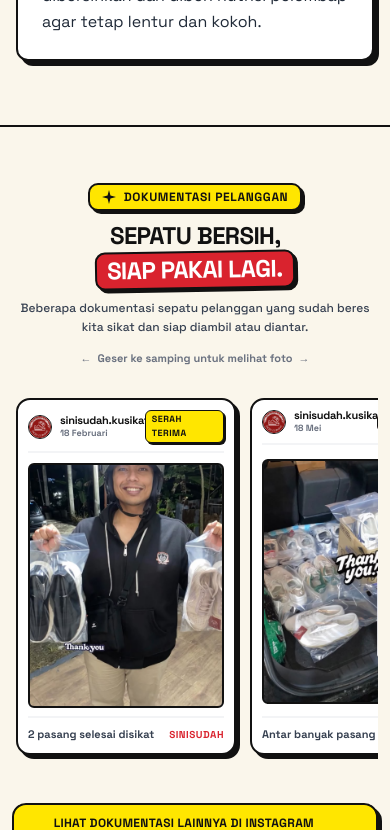
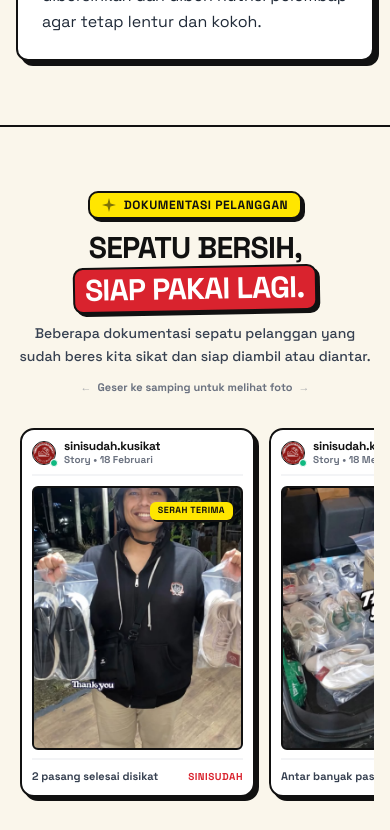
Before and after one commit to akmalgoldi/sinisudah-kusikat-web, a Next.js app: page / in a window 390 px wide. Shown: the part 5800-6630 px from the top of the page. Built offline with nearby package versions, Linux system fonts and the light colour scheme.

Commit message:
feat(testimonials): add subtle interactive animations, fix mobile collision, and align typographic scale

```diff
--- a/src/components/Testimonials.tsx
+++ b/src/components/Testimonials.tsx
@@ -63,15 +63,15 @@ export function Testimonials() {
   return (
     <section
       id="testimoni"
-      className="bg-canvas-cream border-b-2.5 border-ink py-14 md:py-20 px-3 sm:px-6 lg:px-8 w-full overflow-hidden"
+      className="bg-canvas-cream border-b-2.5 border-ink py-16 md:py-20 px-4 sm:px-6 lg:px-8 w-full overflow-hidden"
     >
       <div className="max-w-[1140px] mx-auto">
-        {/* Section Header */}
-        <div className="text-center mb-8 md:mb-10">
+        {/* Section Header with Reveal Animation */}
+        <div className="reveal text-center mb-8 md:mb-10">
           <div className="inline-flex items-center gap-2 bg-yellow-pop text-ink border-2 border-ink px-3 py-1 rounded-sm shadow-neo-sm font-black text-xs uppercase tracking-wider mb-2.5">
-            {/* Neo-Geometric 4-point sparkle icon */}
+            {/* Neo-Geometric 4-point sparkle icon with subtle pulse */}
             <svg
-              className="w-3.5 h-3.5 fill-ink"
+              className="w-3.5 h-3.5 fill-ink animate-pulse"
               viewBox="0 0 24 24"
               aria-hidden="true"
             >
@@ -80,77 +80,85 @@ export function Testimonials() {
             <span>DOKUMENTASI PELANGGAN</span>
           </div>
 
-          <h2 className="text-2xl sm:text-4xl md:text-5xl font-black text-ink tracking-tight uppercase leading-tight">
+          <h2 className="text-3xl sm:text-4xl md:text-5xl font-black text-ink tracking-tight uppercase leading-tight">
             SEPATU BERSIH,{" "}
             <span className="inline-block bg-brand-red text-white px-2.5 sm:px-3 py-0.5 border-2 border-ink rounded-sm shadow-neo-sm -rotate-1">
               SIAP PAKAI LAGI.
             </span>
           </h2>
 
-          <p className="text-xs sm:text-base text-gray-700 max-w-xl mx-auto mt-2.5 leading-relaxed font-medium">
+          <p className="text-sm sm:text-base text-gray-700 max-w-xl mx-auto mt-2.5 leading-relaxed font-medium">
             Beberapa dokumentasi sepatu pelanggan yang sudah beres kita sikat dan siap diambil atau diantar.
           </p>
 
           {/* Mobile Swipe Hint */}
           <div className="md:hidden flex items-center justify-center gap-1.5 text-[11px] text-gray-500 font-bold mt-3">
-            <span>&larr;</span>
+            <span className="animate-pulse">&larr;</span>
             <span>Geser ke samping untuk melihat foto</span>
-            <span>&rarr;</span>
+            <span className="animate-pulse">&rarr;</span>
           </div>
         </div>
 
         {/* Stories Grid / Mobile Horizontal Scroll Container */}
         <div className="flex md:grid md:grid-cols-2 lg:grid-cols-4 overflow-x-auto md:overflow-x-visible snap-x snap-mandatory gap-3.5 sm:gap-4 md:gap-5 pb-4 md:pb-0 px-1 sm:px-2 md:px-0 [-ms-overflow-style:none] [scrollbar-width:none] [&::-webkit-scrollbar]:hidden items-stretch">
-          {TESTIMONIALS.map((item) => (
+          {TESTIMONIALS.map((item, index) => (
             <div
               key={item.id}
-              className={`w-[220px] sm:w-[240px] md:w-auto shrink-0 snap-center bg-white border-2.5 border-ink rounded-md p-2.5 sm:p-3 shadow-neo hover:shadow-neo-lg ${item.rotationClass} hover:rotate-0 hover:-translate-y-1 transition-all duration-200 flex flex-col justify-between`}
+              style={{ transitionDelay: `${index * 60}ms` }}
+              className={`group card-sticker w-[235px] sm:w-[250px] md:w-auto shrink-0 snap-center bg-white border-2.5 border-ink rounded-md p-2.5 sm:p-3 shadow-neo md:${item.rotationClass} md:hover:rotate-0 md:hover:-translate-y-2 md:hover:shadow-neo-lg active:scale-[0.99] transition-all duration-300 flex flex-col justify-between select-none cursor-pointer`}
             >
               {/* Instagram Story Top Mockup Bar */}
-              <div className="flex items-center justify-between pb-2 border-b-2 border-gray-100">
-                <div className="flex items-center gap-2">
+              <div className="flex items-center gap-2 pb-2 border-b-2 border-gray-100">
+                <div className="relative">
                   <img
                     src="/assets/images/logo.png"
                     alt="Logo Sinisudah.Kusikat"
-                    className="w-6 h-6 rounded-full border border-ink object-contain bg-white shrink-0"
+                    className="w-6 h-6 rounded-full border border-ink object-contain bg-white shrink-0 group-hover:scale-105 transition-transform duration-300"
                     width={24}
                     height={24}
                   />
-                  <div className="flex flex-col text-left">
-                    <span className="text-[11px] font-black text-ink tracking-tight leading-none">
-                      sinisudah.kusikat
-                    </span>
-                    <span className="text-[9px] text-gray-500 font-bold leading-tight mt-0.5">
-                      {item.date}
-                    </span>
-                  </div>
+                  {/* Subtle active status indicator */}
+                  <span className="absolute -bottom-0.5 -right-0.5 w-2 h-2 rounded-full bg-emerald-500 border border-white" />
                 </div>
-
-                <span
-                  className={`${item.tagColor} ${
-                    item.tagTextColor || "text-ink"
-                  } font-black text-[9px] tracking-wider px-1.5 py-0.5 rounded-xs border border-ink shadow-neo-xs`}
-                >
-                  {item.tag}
-                </span>
+                <div className="flex flex-col text-left min-w-0">
+                  <span className="text-xs font-black text-ink tracking-tight leading-none truncate group-hover:text-brand-red transition-colors duration-200">
+                    sinisudah.kusikat
+                  </span>
+                  <span className="text-[10px] text-gray-500 font-bold leading-tight mt-0.5">
+                    Story &bull; {item.date}
+                  </span>
+                </div>
               </div>
 
-              {/* Story Photograph (Compact 4:5 ratio) */}
+              {/* Story Photograph (Compact 4:5 with Smooth Zoom Animation on Hover) */}
               <div className="relative w-full aspect-[4/5] rounded-xs overflow-hidden border-2 border-ink bg-slate-900 mt-2.5 shadow-inner">
                 <img
                   src={item.image}
                   alt={item.alt}
-                  className="w-full h-full object-cover object-center"
+                  className="w-full h-full object-cover object-center pointer-events-none transform group-hover:scale-105 transition-transform duration-500 ease-out"
                   loading="lazy"
                   width={600}
                   height={750}
                 />
+
+                {/* Corner Sticker Badge with Micro-Pop Animation on Hover */}
+                <div className="absolute top-2 right-2 pointer-events-none transform group-hover:scale-110 group-hover:-rotate-3 transition-transform duration-300 ease-out">
+                  <span
+                    className={`${item.tagColor} ${
+                      item.tagTextColor || "text-ink"
+                    } font-black text-[9px] tracking-wider px-2 py-0.5 rounded-xs border-1.5 border-ink shadow-neo-xs inline-block uppercase`}
+                  >
+                    {item.tag}
+                  </span>
+                </div>
               </div>
 
-              {/* Bottom Caption */}
+              {/* Bottom Caption Bar */}
               <div className="pt-2 flex items-center justify-between text-[11px] font-bold text-ink border-t-2 border-gray-100 mt-2">
-                <span className="text-gray-700 truncate pr-1">{item.caption}</span>
-                <span className="text-brand-red font-black tracking-wider text-[10px] uppercase shrink-0">
+                <span className="text-gray-700 truncate pr-1 group-hover:text-ink transition-colors">
+                  {item.caption}
+                </span>
+                <span className="text-brand-red font-black tracking-wider text-[10px] uppercase shrink-0 group-hover:underline">
                   Sinisudah
                 </span>
               </div>
@@ -164,7 +172,7 @@ export function Testimonials() {
             href="https://www.instagram.com/sinisudah.kusikat"
             target="_blank"
             rel="noopener noreferrer"
-            className="inline-flex items-center gap-2 bg-yellow-pop hover:bg-yellow-card text-ink font-black text-xs sm:text-sm py-2.5 sm:py-3 px-5 sm:px-7 rounded-md border-2.5 border-ink shadow-neo hover:shadow-neo-lg hover:-translate-y-0.5 active:translate-y-0 active:shadow-neo-xs transition-all uppercase tracking-wide"
+            className="btn-candy inline-flex items-center gap-2 bg-yellow-pop hover:bg-yellow-card text-ink font-black text-xs sm:text-sm py-2.5 sm:py-3 px-5 sm:px-7 rounded-md border-2.5 border-ink shadow-neo hover:shadow-neo-lg hover:-translate-y-0.5 active:translate-y-0 active:shadow-neo-xs uppercase tracking-wide"
             title="Buka Instagram resmi @sinisudah.kusikat"
           >
             <span>Lihat Dokumentasi Lainnya di Instagram @sinisudah.kusikat</span>
```
